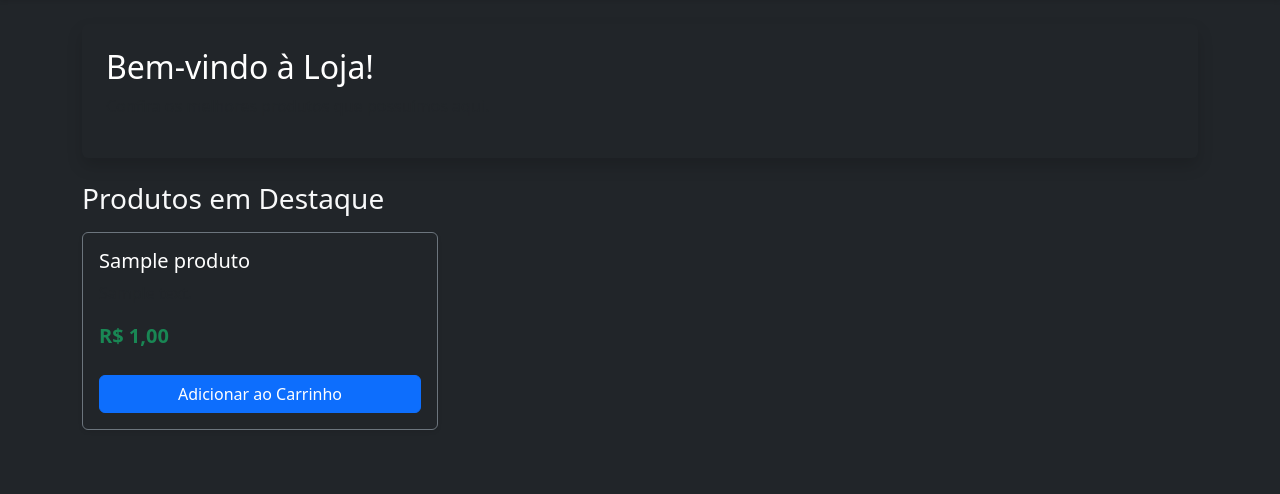
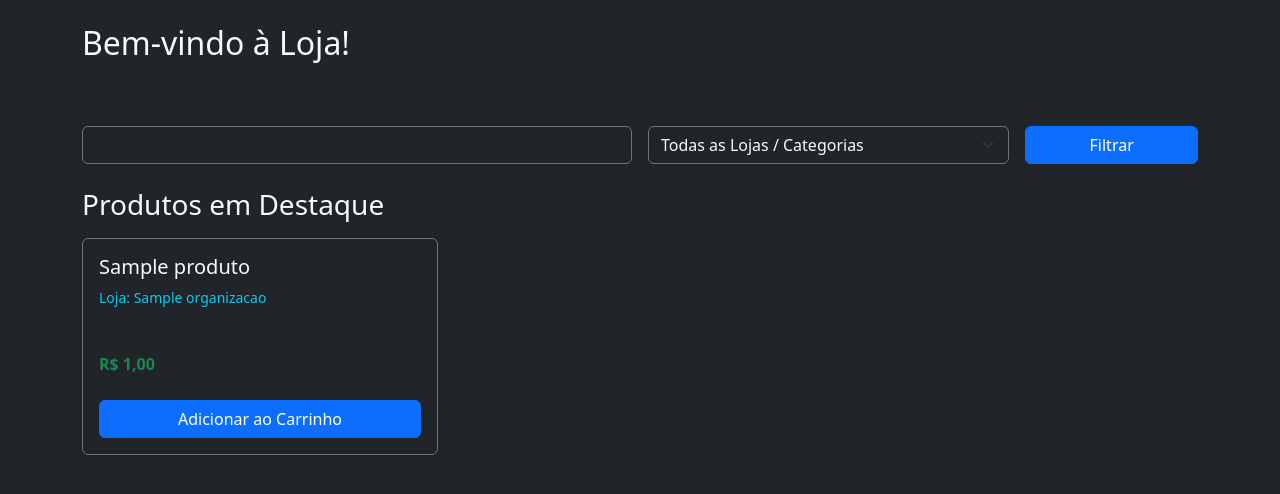
Before and after one commit to EPrata8/EcommerceP1Fullstack, a Django app: template ecommerce/templates/ecommerce/index.html in a window 1280 px wide. Shown: the part 57-551 px from the top of the page. Run offline with Django 4.2, Linux system fonts and the light colour scheme; the template is opened without the code that fills it: values that come from a table or form of the project are taken from there, others are empty; tables that the repository leaves empty hold one stand-in row (values such as "Sample post"); parts of the project's set-up code (start-up, migrations or seed data) failed here and were passed over.

Commit message:
Implementação feature 2

```diff
--- a/ecommerce/templates/ecommerce/index.html
+++ b/ecommerce/templates/ecommerce/index.html
@@ -2,31 +2,56 @@
 
 {% block content %}
 <div class="row mb-4">
-    <div class="col-12">
-        <div class="p-4 bg-dark text-white rounded shadow">
-            <h2>Bem-vindo à Loja!</h2>
-            <p class="text-muted">Confira os melhores produtos que possuímos aqui.</p>
-        </div>
+    <div class="col-md-12">
+        <h2>Bem-vindo à Loja!</h2>
+        <p class="text-muted">Confira os melhores produtos disponíveis na nossa plataforma.</p>
+
+        <form method="GET" action="{% url 'home' %}" class="row g-3 mt-3">
+            <div class="col-md-6">
+                <input type="text" name="q" class="form-control bg-dark text-light border-secondary" placeholder="Pesquisar produto por nome..." value="{{ request.GET.q }}">
+            </div>
+
+            <div class="col-md-4">
+                <select name="organizacao" class="form-select bg-dark text-light border-secondary">
+                    <option value="">Todas as Lojas / Categorias</option>
+                    {% for org in organizacoes %}
+                        <option value="{{ org.id }}" {% if request.GET.organizacao == org.id|stringformat:"s" %}selected{% endif %}>
+                            {{ org.nome }}
+                        </option>
+                    {% endfor %}
+                </select>
+            </div>
+
+            <div class="col-md-2">
+                <button type="submit" class="btn btn-primary w-100">Filtrar</button>
+            </div>
+        </form>
     </div>
 </div>
 
-<h3 class="mb-3 text-light">Produtos em Destaque</h3>
+<h3 class="mb-3">Produtos em Destaque</h3>
+
 <div class="row">
     {% for produto in produtos %}
-        <div class="col-md-4 mb-4">
-            <div class="card h-100 bg-dark text-white border-secondary shadow-sm">
+        <div class="col-md-4 mb-3">
+            <div class="card bg-dark text-light border-secondary h-100 shadow-sm">
                 <div class="card-body d-flex flex-column">
                     <h5 class="card-title">{{ produto.nome }}</h5>
+
+                    {% if produto.organizacao %}
+                        <p class="text-info small mb-1">Loja: {{ produto.organizacao.nome }}</p>
+                    {% endif %}
+
                     <p class="card-text text-muted">{{ produto.descricao }}</p>
-                    <p class="fw-bold text-success fs-5 mt-auto">R$ {{ produto.preco }}</p>
+                    <p class="text-success fw-bold mt-auto">R$ {{ produto.preco }}</p>
                     <a href="{% url 'adicionar_ao_carrinho' produto.id %}" class="btn btn-primary w-100 mt-2">Adicionar ao Carrinho</a>
                 </div>
             </div>
         </div>
     {% empty %}
         <div class="col-12">
-            <div class="alert alert-warning" role="alert">
-                Nenhum produto cadastrado no momento. Acesse o <a href="/admin/" class="alert-link">painel administrativo</a> para adicionar produtos!
+            <div class="alert alert-warning text-center" role="alert">
+                Nenhum produto foi encontrado com os critérios informados.
             </div>
         </div>
     {% endfor %}
```
